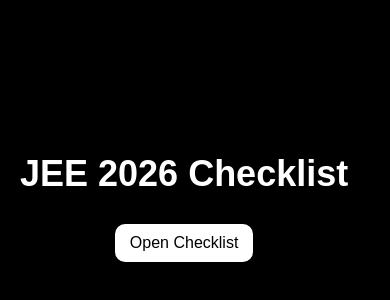
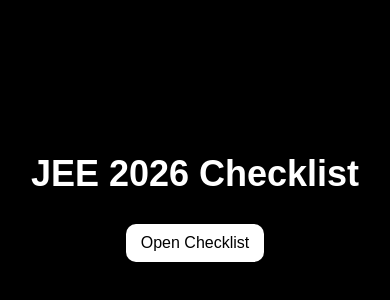
Before and after one commit to chris09-crypto/jee-checklist-app, a React (Vite) app: page / in a window 390 px wide. Shown: the part 226-526 px from the top of the page. Built offline with nearby package versions, Linux system fonts and the light colour scheme.

Commit message:
Updated CSS to center home page on iPhone

```diff
--- a/src/App.css
+++ b/src/App.css
@@ -1,4 +1,3 @@
-
 /* App.css */
 
 body {
@@ -7,6 +6,10 @@ body {
   background-color: #000;
   color: #fff;
   height: 100vh;
+  display: flex;
+  justify-content: center;
+  align-items: center;
+  text-align: center;
 }
 
 .container {
@@ -16,8 +19,8 @@ body {
   justify-content: center;
   min-height: 100vh;
   padding: 20px;
-  text-align: center;
   box-sizing: border-box;
+  width: 100%;
 }
 
 .title {
```
